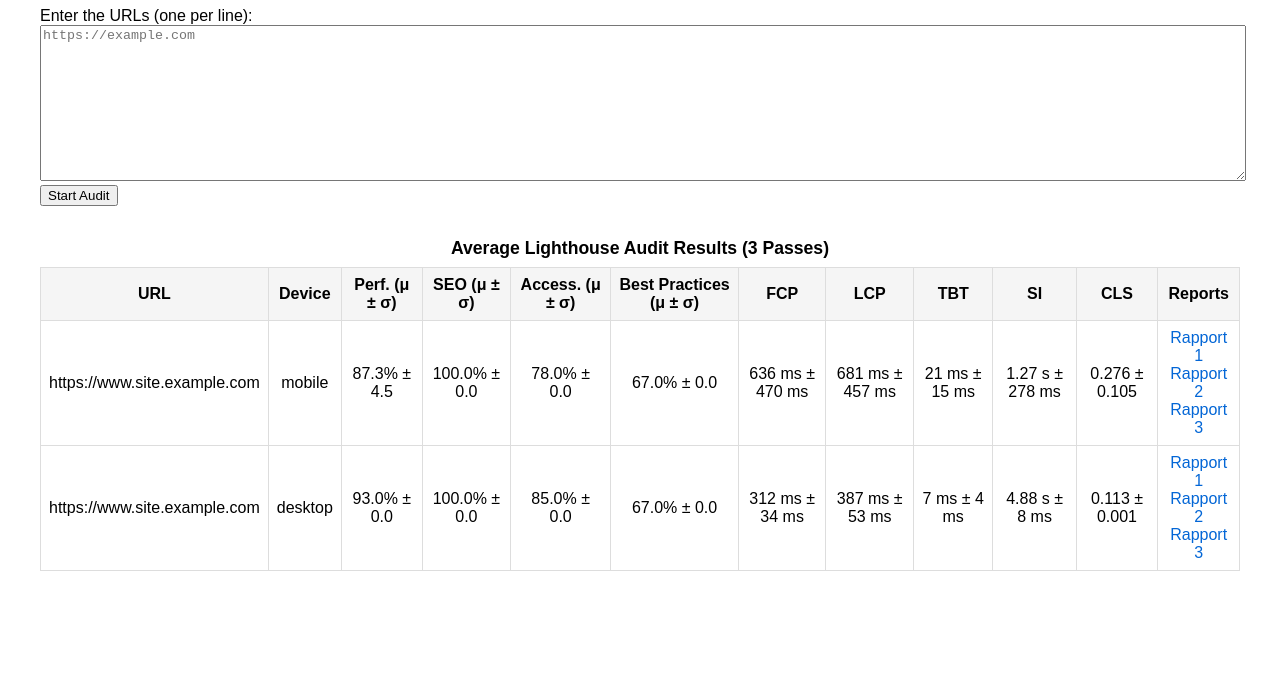
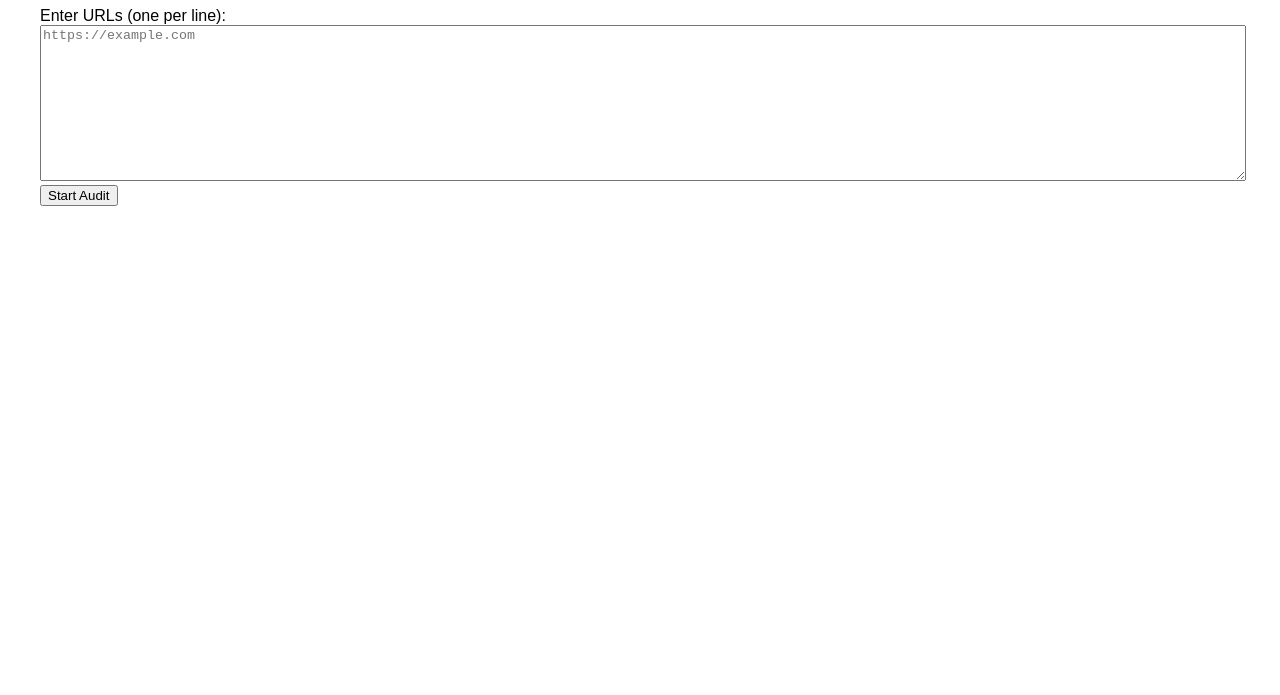
Before and after one commit to ashuksu/auditor, a website: page public/index.html in a window 1280 px wide. Shown: the part 105-800 px from the top of the page. Drawn offline with Linux system fonts and the light colour scheme.

Commit message:
refactor index.html for improved structure and accessibility

```diff
--- a/public/index.html
+++ b/public/index.html
@@ -2,125 +2,29 @@
 <html lang="en">
 <head>
 	<meta charset="UTF-8"/>
+	<meta name="viewport" content="width=device-width, initial-scale=1.0">
 	<title>Lighthouse Audit - Results</title>
 	<link rel="stylesheet" href="./style/style.css"/>
-	<script src="./script/main.js" async></script>
+	<script src="./script/main.js" defer></script>
 </head>
 <body>
-<div id="loader" class="loader" style="display: none">
-	<div class="dots-container">
-		<div class="dot"></div>
-		<div class="dot">
-			<div class="horns"></div>
-			<div class="face"></div>
-			<div class="mouth"></div>
-			<div class="eyes"></div>
-		</div>
-		<div class="dot"></div>
-	</div>
+
+<div id="loader" class="loader" style="display: none;">
+	<div class="spinner"></div>
 </div>
-<h1>Audit Lighthouse Web</h1>
-<form id="audit-form">
-	<label>Enter the URLs (one per line):</label><br/>
-	<textarea name="urls" placeholder="https://example.com"></textarea><br/>
-	<button type="submit">Start Audit</button>
-</form>
 
-<table>
-	<caption>
-		Average Lighthouse Audit Results (3 Passes)
-	</caption>
-	<thead>
-	<tr>
-		<th>URL</th>
-		<th>Device</th>
-		<th>Perf. (μ ± σ)</th>
-		<th>SEO (μ ± σ)</th>
-		<th>Access. (μ ± σ)</th>
-		<th>Best Practices (μ ± σ)</th>
-		<th>FCP</th>
-		<th>LCP</th>
-		<th>TBT</th>
-		<th>SI</th>
-		<th>CLS</th>
-		<th>Reports</th>
-	</tr>
-	</thead>
-	<tbody>
-	<tr>
-		<td>https://www.site.example.com</td>
-		<td>mobile</td>
-		<td>87.3% ± 4.5</td>
-		<td>100.0% ± 0.0</td>
-		<td>78.0% ± 0.0</td>
-		<td>67.0% ± 0.0</td>
-		<td>636 ms ± 470 ms</td>
-		<td>681 ms ± 457 ms</td>
-		<td>21 ms ± 15 ms</td>
-		<td>1.27 s ± 278 ms</td>
-		<td>0.276 ± 0.105</td>
-		<td>
-			<a
-				class="report-link"
-				href="/reports/report_1.html"
-				target="_blank">
-				Rapport 1
-			</a><br/>
-			<a
-				class="report-link"
-				href="/reports/report_2_mobile_2.html"
-				target="_blank"
-			>
-				Rapport 2
-			</a><br/>
-			<a
-				class="report-link"
-				href="/reports/report_3_mobile_3.html"
-				target="_blank"
-			>
-				Rapport 3
-			</a>
-		</td>
-	</tr>
-	<tr>
-		<td>https://www.site.example.com</td>
-		<td>desktop</td>
-		<td>93.0% ± 0.0</td>
-		<td>100.0% ± 0.0</td>
-		<td>85.0% ± 0.0</td>
-		<td>67.0% ± 0.0</td>
-		<td>312 ms ± 34 ms</td>
-		<td>387 ms ± 53 ms</td>
-		<td>7 ms ± 4 ms</td>
-		<td>4.88 s ± 8 ms</td>
-		<td>0.113 ± 0.001</td>
-		<td>
-			<a
-				class="report-link"
-				href="/reports/report_1.html"
-				target="_blank"
-			>
-				Rapport 1
-			</a><br/>
-			<a
-				class="report-link"
-				href="/reports/report_2_mobile_2.html"
-				target="_blank"
-			>
-				Rapport 2
-			</a><br/>
-			<a
-				class="report-link"
-				href="/reports/report_3_mobile_3.html"
-				target="_blank"
-			>
-				Rapport 3
-			</a>
-		</td>
-	</tr>
-	</tbody>
-</table>
+<main>
+	<h1>Lighthouse Web Audit</h1>
+	<form id="audit-form">
+		<label for="urls-textarea">Enter URLs (one per line):</label>
+		<textarea id="urls-textarea" name="urls" placeholder="https://example.com" rows="5"></textarea>
+		<button type="submit">Start Audit</button>
+	</form>
 
-<div id="results"></div>
+	<div id="error-container" class="error-message" style="display: none;"></div>
+
+	<div id="results-container"></div>
+</main>
+
 </body>
 </html>
```
